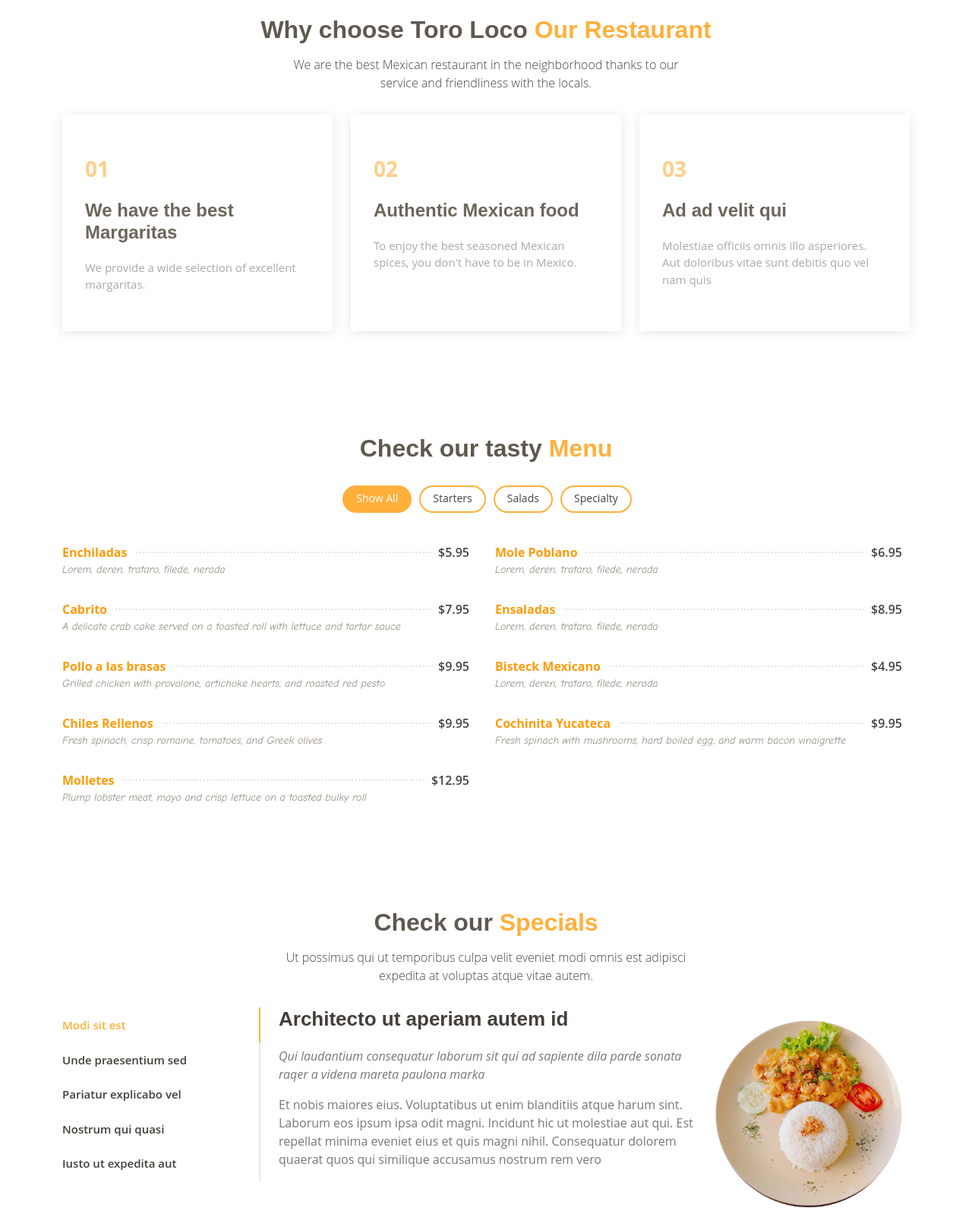
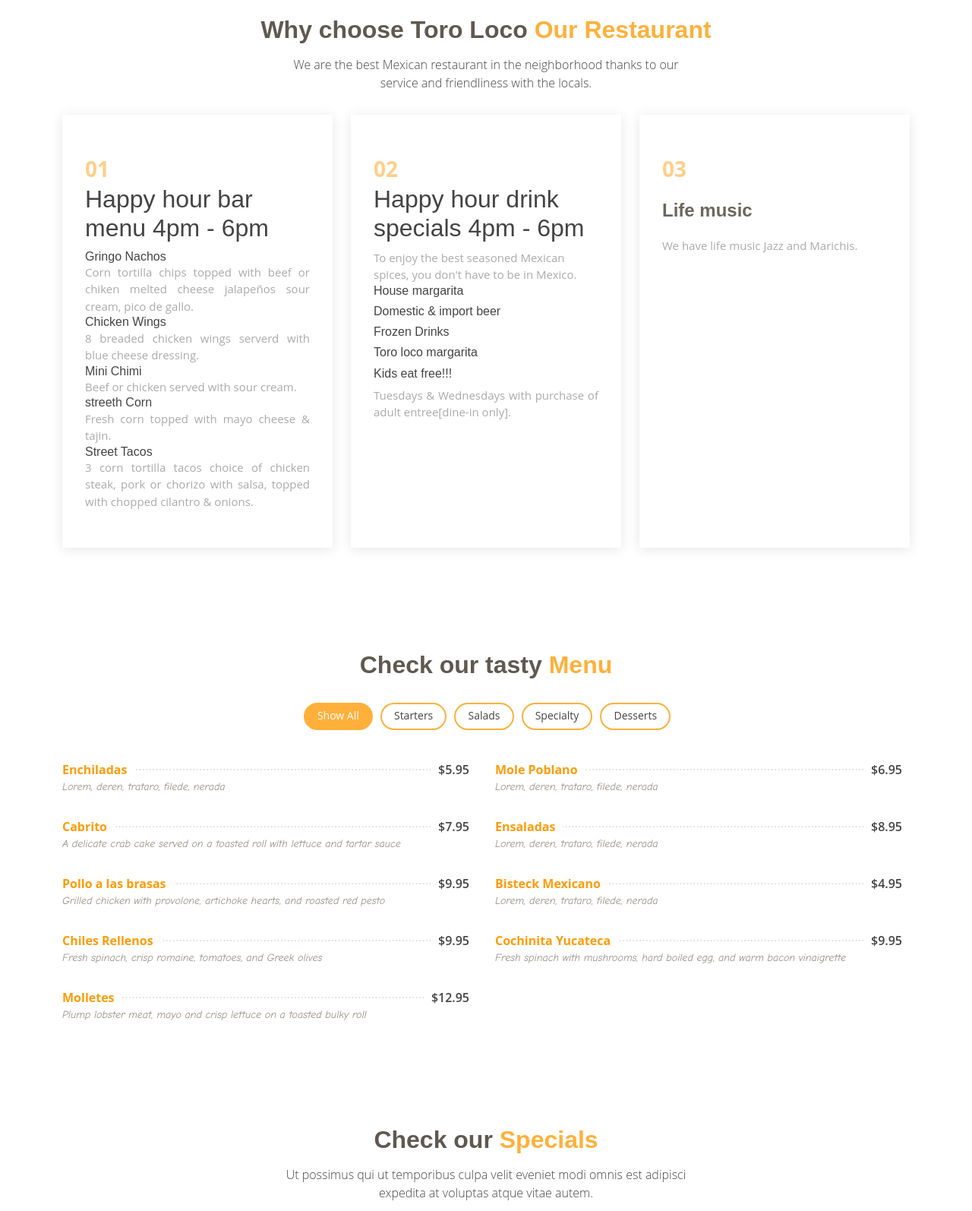
Before and after one commit to JMartinRutgers/toroloco, a Flask app: page / in a window 1280 px wide. Shown: the part 1483-3077 px from the top of the page at 76% size. Run offline with Flask 2, Linux system fonts and the light colour scheme; some libraries are stand-ins or nearby versions.

Commit message:
Add files via upload

```diff
--- a/templates/index.html
+++ b/templates/index.html
@@ -45,7 +45,7 @@
 
     <!-- ======= Top Bar ======= -->
     <section id="topbar" class="d-flex align-items-center fixed-top topbar-transparent">
-        <div class="container-fluid container-xl d-flex align-items-center justify-content-center justify-content-lg-start">
+        <div class="container-fluid container-xl d-flex align-items-left justify-content-left justify-content-lg-start">
             <i class="bi bi-phone d-flex align-items-center"><span>(973) 761-1515</span></i>
             <i class="bi bi-clock ms-4 d-none d-lg-flex align-items-center"><span>Mon-Sun: 11:00 AM - 23:00 PM</span></i>
         </div>
@@ -76,6 +76,7 @@
                     <li><a class="nav-link scrollto" href="#contact">Contact</a></li>
                 </ul>
                 <i class="bi bi-list mobile-nav-toggle"></i>
+
             </nav>
             <!-- .navbar -->
 
@@ -113,7 +114,7 @@
                         <div class="carousel-container">
                             <div class="carousel-content">
                                 <h2 class="animate__animated animate__fadeInDown"><span>Toro Loco</span> Welcome</h2>
-                                <h2 class="animate__animated animate__fadeInDown"></h2>
+                                <p class="animate__animated animate__fadeInDown">Life is good.</p>
                                 <p class="animate__animated animate__fadeInUp"></p>
                                 <div>
                                     <a href="#menu" class="btn-menu animate__animated animate__fadeInUp scrollto">Our Menu</a>
@@ -213,24 +214,40 @@
                     <div class="col-lg-4">
                         <div class="box">
                             <span>01</span>
-                            <h4>We have the best Margaritas</h4>
-                            <p>We provide a wide selection of excellent margaritas.</p>
+                            <h2>Happy hour bar menu 4pm - 6pm</h2>
+                            <h6 style="margin-bottom: 0">Gringo Nachos</h6>
+                            <p align="justify">Corn tortilla chips topped with beef or chiken melted cheese jalapeños sour cream, pico de gallo.</p>
+                            <h6 style="margin-bottom: 0">Chicken Wings</h6>
+                            <p align="justify">8 breaded chicken wings serverd with blue cheese dressing.</p>
+                            <h6 style="margin-bottom: 0">Mini Chimi</h6>
+                            <p align="justify">Beef or chicken served with sour cream.</p>
+                            <h6 style="margin-bottom: 0">streeth Corn</h6>
+                            <p align="justify">Fresh corn topped with mayo cheese & tajin.</p>
+                            <h6 style="margin-bottom: 0">Street Tacos</h6>
+                            <p align="justify">3 corn tortilla tacos choice of chicken steak, pork or chorizo with salsa, topped with chopped cilantro & onions.</p>
                         </div>
                     </div>
 
                     <div class="col-lg-4 mt-4 mt-lg-0">
                         <div class="box">
                             <span>02</span>
-                            <h4>Authentic Mexican food</h4>
-                            <p>To enjoy the best seasoned Mexican spices, you don't have to be in Mexico.</p>
+                            <h2>Happy hour drink specials 4pm - 6pm</h2>
+                            <p style="margin-bottom: 0">To enjoy the best seasoned Mexican spices, you don't have to be in Mexico.</p>
+                            <h6 align="justify">House margarita</h6>
+                            <h6 align="justify">Domestic & import beer</h6>
+                            <h6 align="justify">Frozen Drinks</h6>
+                            <h6 align="justify">Toro loco margarita</h6>
+                            <h6 align="justify">Kids eat free!!!</h6>
+                            <p align="justify">Tuesdays & Wednesdays with purchase of adult entree[dine-in only].</p>
+
                         </div>
                     </div>
 
                     <div class="col-lg-4 mt-4 mt-lg-0">
                         <div class="box">
                             <span>03</span>
-                            <h4> Ad ad velit qui</h4>
-                            <p>Molestiae officiis omnis illo asperiores. Aut doloribus vitae sunt debitis quo vel nam quis</p>
+                            <h4> Life music</h4>
+                            <p>We have life music Jazz and Marichis. </p>
                         </div>
                     </div>
 
@@ -255,6 +272,7 @@
                             <li data-filter=".filter-starters">Starters</li>
                             <li data-filter=".filter-salads">Salads</li>
                             <li data-filter=".filter-specialty">Specialty</li>
+                            <li data-filter=".filter-specialty">Desserts</li>
                         </ul>
                     </div>
                 </div>
@@ -605,8 +623,8 @@
             <div class="container-fluid">
 
                 <div class="section-title">
-                    <h2>Some photos from <span>Our Restaurant</span></h2>
-                    <p>Ut possimus qui ut temporibus culpa velit eveniet modi omnis est adipisci expedita at voluptas atque vitae autem.</p>
+                    <h2>Photos <span>Toro Loco Restaurant</span></h2>
+                    <p>Here are some pictures of the restaurant.</p>
                 </div>
 
                 <div class="row g-0">
```
